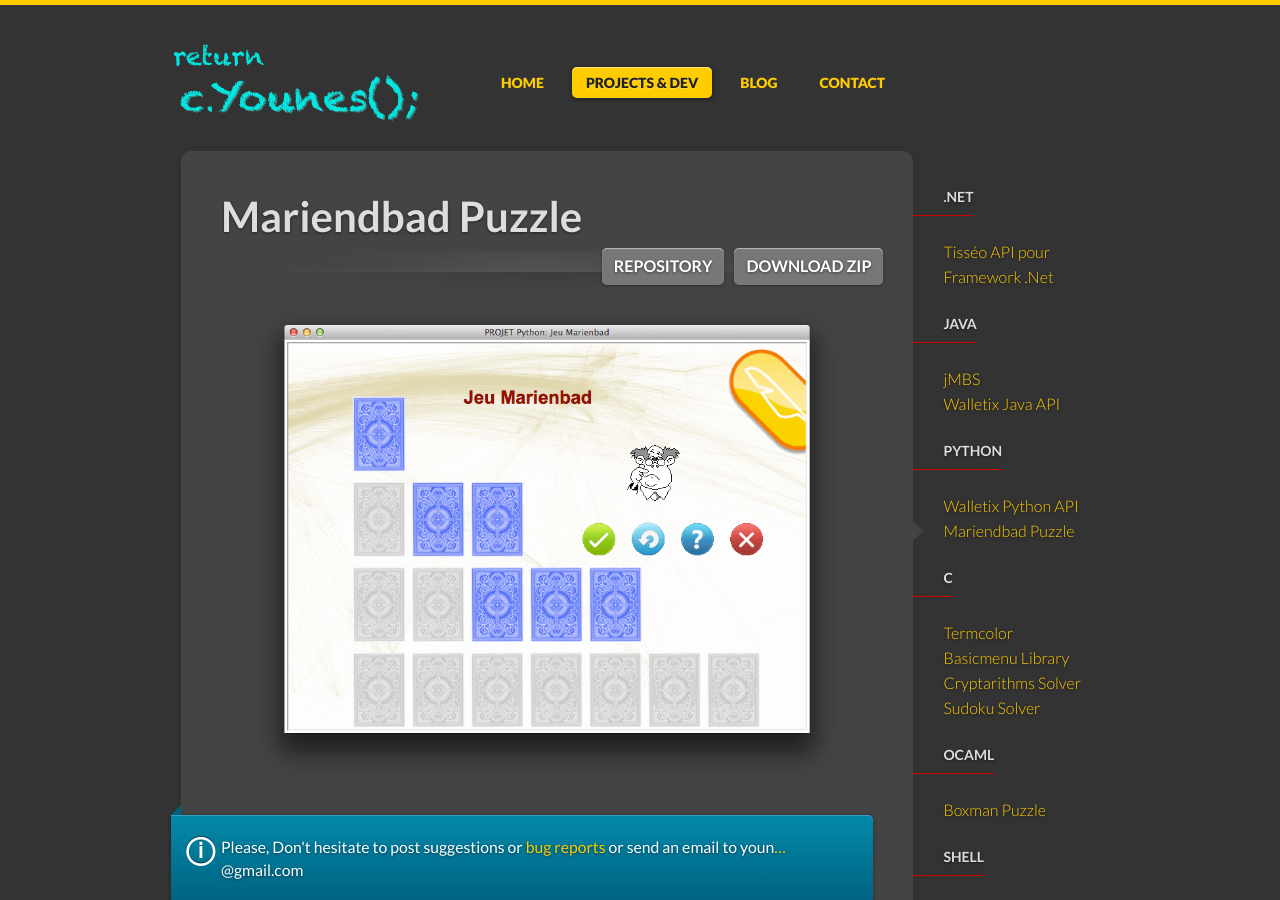
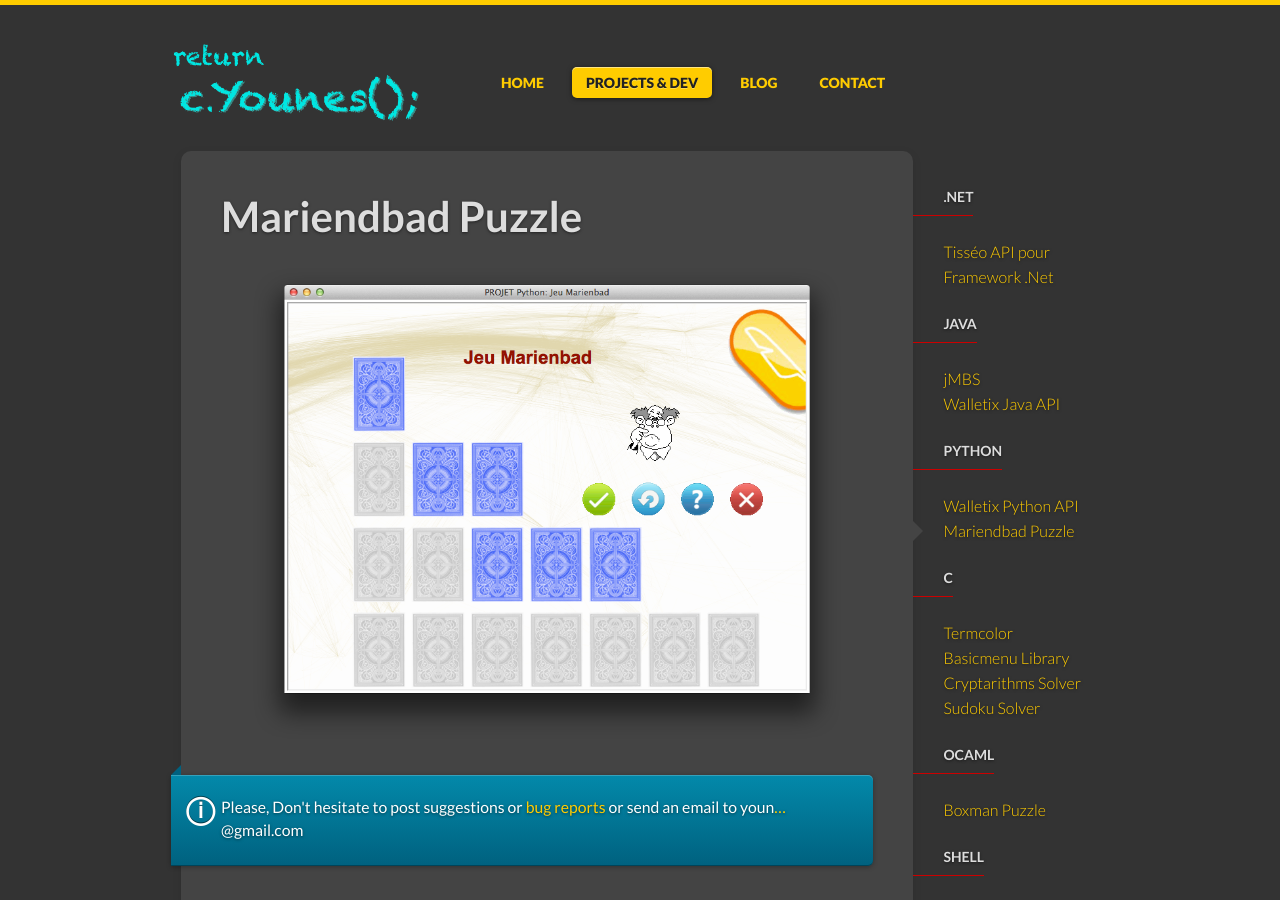
Before and after one commit to cyounes/cyounes.github.io, a Jekyll site: the page built from projects/marienbad-puzzle.md, in a window 1280 px wide and 900 px high. Built offline with Jekyll 4.4.1, drawn with Linux system fonts in a browser that asks for light colours; some web fonts are replaced; Markdown is read by kramdown in place of the engine named in the settings; comment, search, counter and statistics services are not loaded.

Commit message:
Update projects.html

```diff
--- a/_layouts/projects.html
+++ b/_layouts/projects.html
@@ -10,24 +10,7 @@ layout: default
       <div class="unit four-fifths">
         <article>
           <h1>{{ page.title }}</h1>
-          <div class="section-download">
-            <div class="right align-right">
-              {% if page.project == null %}
-              {% elsif page.project == '_' %}
-              <span class="next disabled">Download zip</span>
-              {% else %}
-              <a target="_blank" href="https://github.com/{{ site.github }}/{{ page.project }}/archive/master.zip" class="next" >Download zip</a>
-              {% endif %}
-            </div>
-            <div class="right align-right">
-              {% if page.project == null %}
-              {% elsif page.project == '_' %}
-              <span class="next disabled">Repository</span>
-                {% else %}
-                <a target="_blank" href="https://github.com/{{ site.github }}/{{ page.project }}" class="prev" >Repository</a>
-                {% endif %}
-            </div>
-          </div>
+
 
           {{ content }}
           <br />
```
